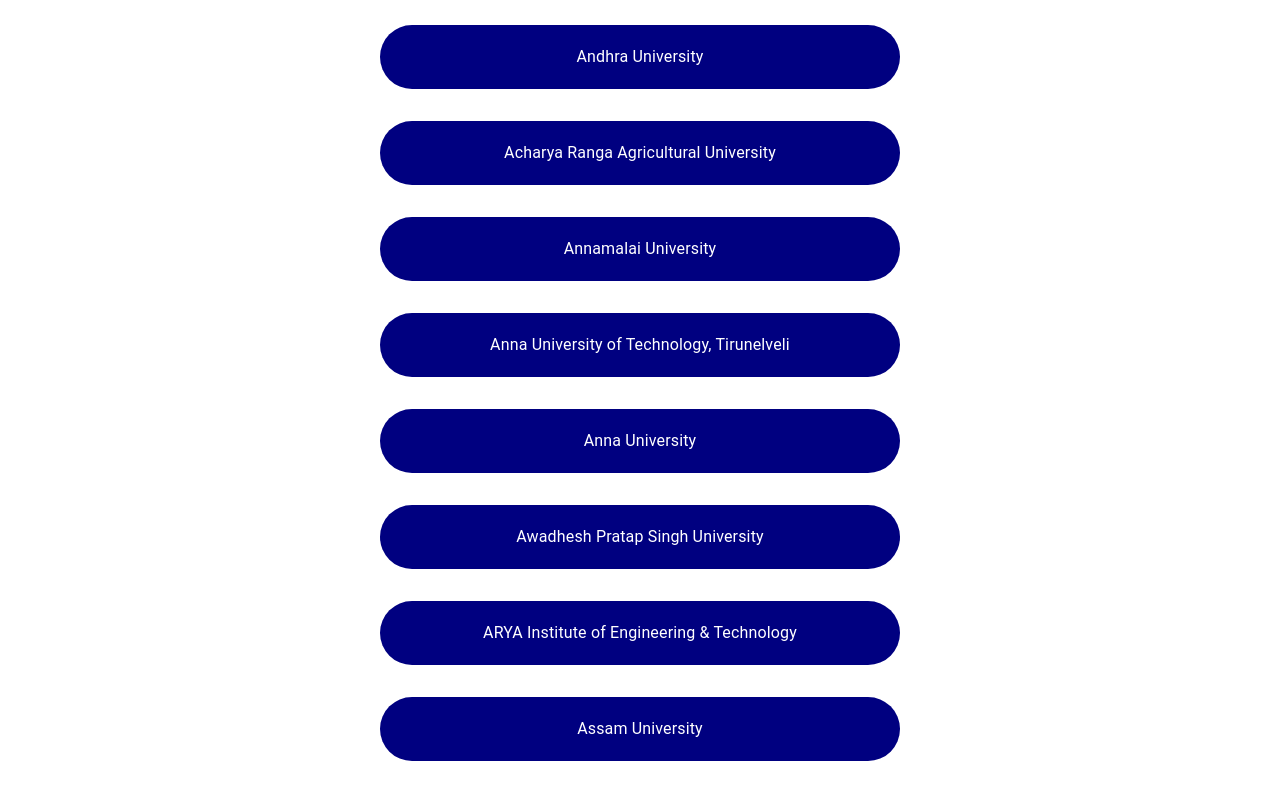
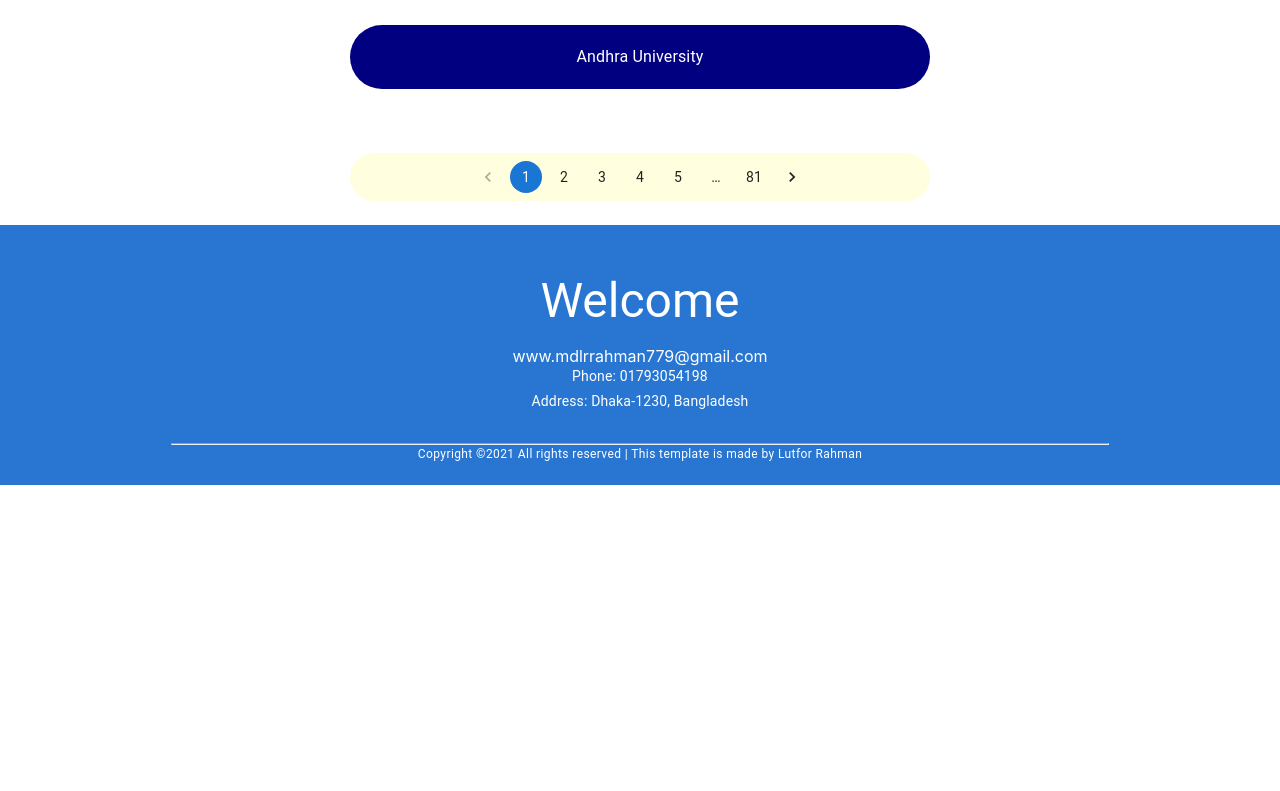
Before and after one commit to lutfor779/University_Task, a React (Create React App) app: page /universities in a window 1280 px wide. Shown: the part 2000-2791 px from the top of the page. After the commit the page ends 2485 px from the top, so only its background shows below. Built offline with nearby package versions, Linux system fonts and the light colour scheme.

Commit message:
pagination added

```diff
--- a/src/hooks/useData.js
+++ b/src/hooks/useData.js
@@ -3,6 +3,7 @@
 const useData = () => {
     const [universities, setUniversities] = useState([]);
     const [isLoading, setIsLoading] = useState(true);
+    const [total, setTotal] = useState(0);
 
     useEffect(() => {
         fetch('fakeDB.json')
@@ -10,13 +11,15 @@
             .then(data => {
                 setUniversities(data);
                 setIsLoading(false);
+                setTotal(Math.ceil(data.length / 10));
             })
             .catch(err => console.log(err))
     }, []);
 
     return {
         universities,
-        isLoading
+        isLoading,
+        total
     }
 }
 export default useData;
--- a/src/pages/Home/Home.js
+++ b/src/pages/Home/Home.js
@@ -12,7 +12,7 @@
 
     useEffect(() => {
         if (universities.length > 0) {
-            setHomeData(universities.slice(5, 15))
+            setHomeData(universities.slice(90, 105))
         }
     }, [universities]);
 
--- a/src/pages/Universities/Universities/Universities.js
+++ b/src/pages/Universities/Universities/Universities.js
@@ -1,11 +1,23 @@
-import { Box, CircularProgress, Container, List, Typography } from '@mui/material';
-import React from 'react';
+import { Box, CircularProgress, Container, List, Pagination, Stack, Typography } from '@mui/material';
+import React, { useEffect, useState } from 'react';
 import useData from '../../../hooks/useData';
 import University from '../University/University';
 
 const Universities = () => {
-    const { universities, isLoading } = useData();
+    const { universities, isLoading, total } = useData();
 
+    const [items, setItems] = useState([]);
+
+    const [page, setPage] = useState(1);
+    const handleChange = (event, value) => {
+        setPage(value);
+    };
+
+    useEffect(() => {
+        if (universities.length > 0) {
+            setItems(universities.slice((page - 1) * 10, page * 10 + 10))
+        }
+    }, [page, universities]);
 
     return (
         isLoading ? <div style={{ marginTop: '15vh' }}>
@@ -15,14 +27,24 @@
             :
             <Container style={{ marginTop: '8vh' }}>
                 <Box sx={{ flexGrow: 1 }}>
-                    <Typography variant="h3" component="div" gutterBottom sx={{ color: "salmon", pt: 3 }}>
+                    <Typography variant="h3" component="div" gutterBottom sx={{ color: "navy", pt: 3 }}>
                         All Universities
                     </Typography>
-                    <List sx={{ width: '100%', maxWidth: '520px', m: 'auto' }} >
+                    <List sx={{ width: '100%', maxWidth: '580px', m: 'auto' }} >
                         {
-                            universities.map((university, index) => <University key={index} university={university} />)
+                            items.map((university, index) => <University key={index} university={university} />)
                         }
                     </List>
+
+                    <Stack sx={{ width: '100%', maxWidth: '580px', m: 'auto', borderRadius: 16, my: 3, py: 1, bgcolor: 'lightyellow' }}>
+                        <Pagination
+                            sx={{ m: 'auto', color: 'white' }}
+                            color="primary"
+                            count={total}
+                            page={page}
+                            onChange={handleChange} />
+                    </Stack>
+
                 </Box>
             </Container>
     );
```
